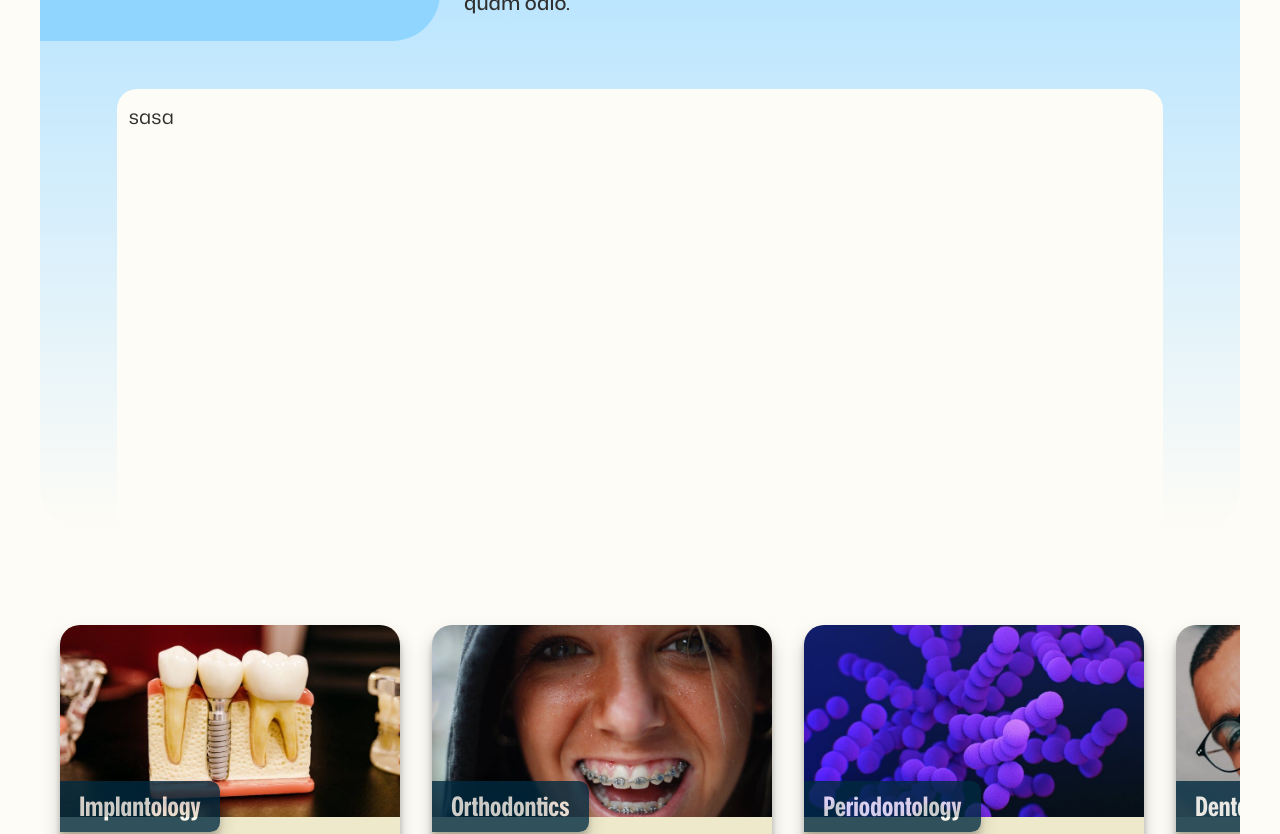
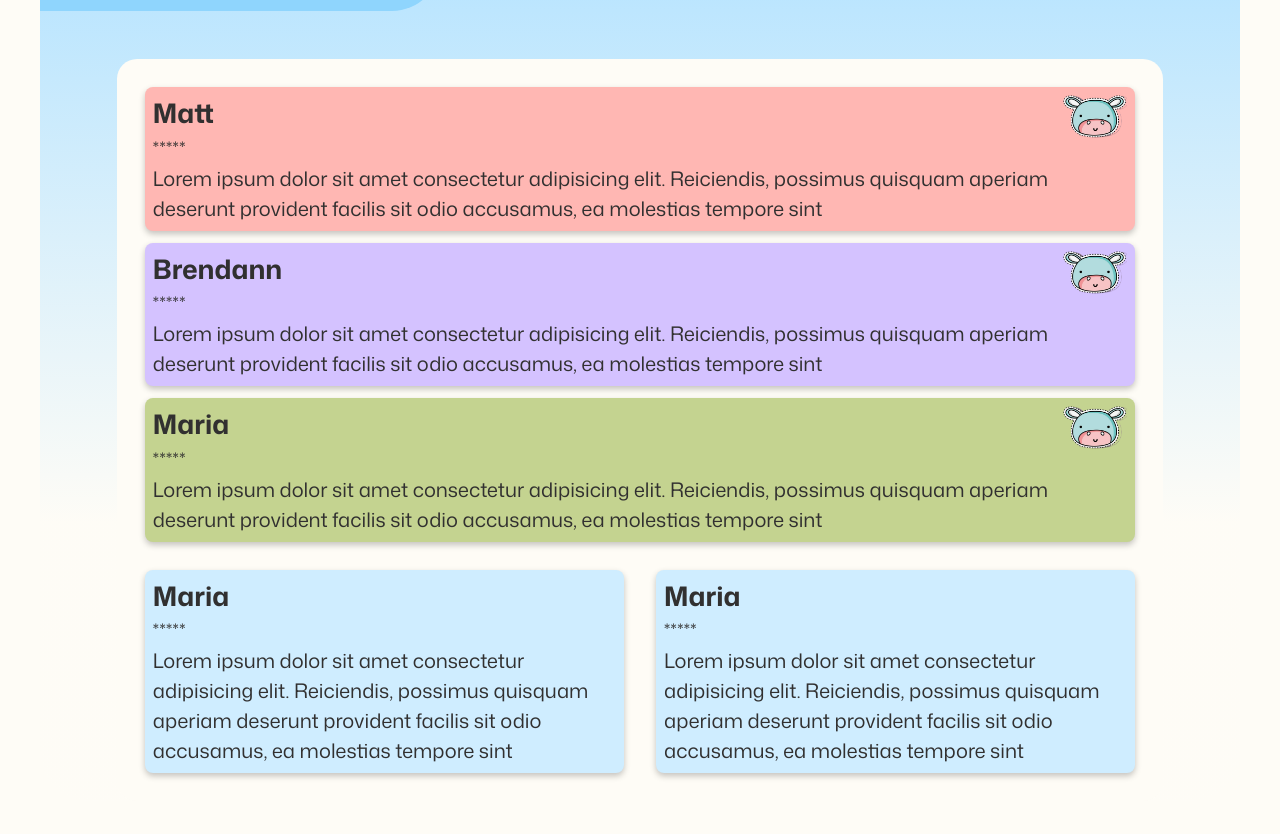
Before and after one commit to drkedrkedjon/blancodent-2025, a Next.js app: page /en in a window 1280 px wide. Shown: the part 4140-4974 px from the top of the page. Built offline with nearby package versions, Linux system fonts and the light colour scheme.

Commit message:
First build ot Others component done - now to refactoring

```diff
--- a/src/app/[locale]/page.tsx
+++ b/src/app/[locale]/page.tsx
@@ -86,6 +86,13 @@ export default async function HomePage({
         direction="left"
       />
       <Opinions />
+      <AdBloque
+        title={t("adBloques.second.title")}
+        content={t("adBloques.second.content")}
+        image={firstAdBloqueImage}
+        imageAlt={t("adBloques.second.imageAlt")}
+        direction="right"
+      />
       <Slider>
         {sliderServices.map((card, index) => (
           <SliderCard
--- a/src/components/HomePage/Opinions/Opinions.tsx
+++ b/src/components/HomePage/Opinions/Opinions.tsx
@@ -1,4 +1,6 @@
+import img from "@/assets/images/home-page/porque-card/cardimg-1.png";
 import { getTranslations } from "next-intl/server";
+import Image from "next/image";
 import styles from "./opinions.module.css";
 
 export default async function Opinions() {
@@ -20,27 +22,100 @@ export default async function Opinions() {
             <p>
               Lorem ipsum dolor sit amet consectetur adipisicing elit. Rem, ab
               officiis. Consequuntur, pariatur ullam tempore fugiat sit officiis
-              dignissimos explicabo consequatur vel sint expedita voluptatem
-              ratione repellendus excepturi quam odio.
+              dignissimos explicabo consequatur vel sint
             </p>
           </blockquote>
         </article>
         <div className={styles.otherOpinionsContainer}>
-          sasa
-          <br />
-          <br />
-          <br />
-          <br />
-          <br />
-          <br />
-          <br />
-          <br />
-          <br />
-          <br />
-          <br />
-          <br />
-          <br />
-          <br />
+          <article
+            className={`${styles.secondOpinionArticle} ${styles.bgColor1}`}
+          >
+            <Image
+              src={img}
+              alt=""
+            />
+            <header>
+              <h3>Matt</h3>
+              <span>*****</span>
+            </header>
+            <blockquote>
+              <p>
+                Lorem ipsum dolor sit amet consectetur adipisicing elit.
+                Reiciendis, possimus quisquam aperiam deserunt provident facilis
+                sit odio accusamus, ea molestias tempore sint
+              </p>
+            </blockquote>
+          </article>
+          <article
+            className={`${styles.secondOpinionArticle} ${styles.bgColor2}`}
+          >
+            <Image
+              src={img}
+              alt=""
+            />
+            <header>
+              <h3>Brendann</h3>
+              <span>*****</span>
+            </header>
+            <blockquote>
+              <p>
+                Lorem ipsum dolor sit amet consectetur adipisicing elit.
+                Reiciendis, possimus quisquam aperiam deserunt provident facilis
+                sit odio accusamus, ea molestias tempore sint
+              </p>
+            </blockquote>
+          </article>
+          <article
+            className={`${styles.secondOpinionArticle} ${styles.bgColor3}`}
+          >
+            <Image
+              src={img}
+              alt=""
+            />
+            <header>
+              <h3>Maria</h3>
+              <span>*****</span>
+            </header>
+            <blockquote>
+              <p>
+                Lorem ipsum dolor sit amet consectetur adipisicing elit.
+                Reiciendis, possimus quisquam aperiam deserunt provident facilis
+                sit odio accusamus, ea molestias tempore sint
+              </p>
+            </blockquote>
+          </article>
+          <div className={styles.thirdOpinionsContainer}>
+            <article
+              className={`${styles.secondOpinionArticle} ${styles.bgColor4}`}
+            >
+              <header>
+                <h3>Maria</h3>
+                <span>*****</span>
+              </header>
+              <blockquote>
+                <p>
+                  Lorem ipsum dolor sit amet consectetur adipisicing elit.
+                  Reiciendis, possimus quisquam aperiam deserunt provident
+                  facilis sit odio accusamus, ea molestias tempore sint
+                </p>
+              </blockquote>
+            </article>
+            <article
+              className={`${styles.secondOpinionArticle} ${styles.bgColor5}`}
+            >
+              <header>
+                <h3>Maria</h3>
+                <span>*****</span>
+              </header>
+              <blockquote>
+                <p>
+                  Lorem ipsum dolor sit amet consectetur adipisicing elit.
+                  Reiciendis, possimus quisquam aperiam deserunt provident
+                  facilis sit odio accusamus, ea molestias tempore sint
+                </p>
+              </blockquote>
+            </article>
+          </div>
         </div>
       </div>
     </section>
--- a/src/components/HomePage/Opinions/opinions.module.css
+++ b/src/components/HomePage/Opinions/opinions.module.css
@@ -15,7 +15,7 @@
 }
 
 .opinionsContainer {
-  background: linear-gradient(to bottom, var(--segunda-80), var(--base-white-20));
+  background: linear-gradient(to bottom, var(--segunda-80), var(--base-white-20) 90%);
   border-radius: clamp(var(--space-600), 4vw, var(--space-900));
   overflow: hidden;
 }
@@ -46,14 +46,61 @@
 }
 
 .otherOpinionsContainer {
+  display: flex;
+  flex-direction: column;
+  gap: var(--space-300);
   background-color: var(--base-white-20);
   margin-inline: clamp(1rem, 6vw, 6rem);
   border-radius: var(--b-radius-400);
-  padding: var(--space-300);
-  margin-block-start: var(--space-900)
+  padding: clamp(var(--space-300), 3vw, var(--space-700));
+  margin-block-start: var(--space-900);
 }
 
+.secondOpinionArticle {
+  background-color: var(--sexta-70);
+  padding: var(--space-200);
+  border-radius: calc(var(--b-radius-400) - var(--space-300));
+  box-shadow: var(--shadow-300);
+}
+
+.secondOpinionArticle img {
+  width: 4rem;
+  height: auto;
+  float: right;
+}
+
+.bgColor1 {
+  background-color: var(--sexta-70);
+}
+
+.bgColor2 {
+  background-color: var(--cuarta-70);
+}
+
+.bgColor3 {
+  background-color: var(--primera-70);
+}
+
+.bgColor4 {
+  background-color: var(--tercera-90);
+}
+
+.bgColor5 {
+  background-color: var(--segunda-90);
+}
+
+.thirdOpinionsContainer {
+  display: flex;
+  flex-direction: column;
+  gap: var(--space-300);
+}
+
+
 @media (min-width: 600px) {
+  .opinionsContainer {
+    background: linear-gradient(to bottom, var(--segunda-80), var(--base-white-20) 70%);
+  }
+
   .firstOpinionArticle {
     grid-template-columns: 1fr 2fr;
   }
@@ -65,4 +112,14 @@
   .firstOpinionHeader {
     border-end-end-radius: var(--space-900);
   }
+
+  .bgColor4 {
+    background-color: var(--segunda-90);
+  }
+
+  .thirdOpinionsContainer {
+    flex-direction: row;
+    margin-block-start: var(--space-400);
+    gap: var(--space-800);
+  }
 }
```
